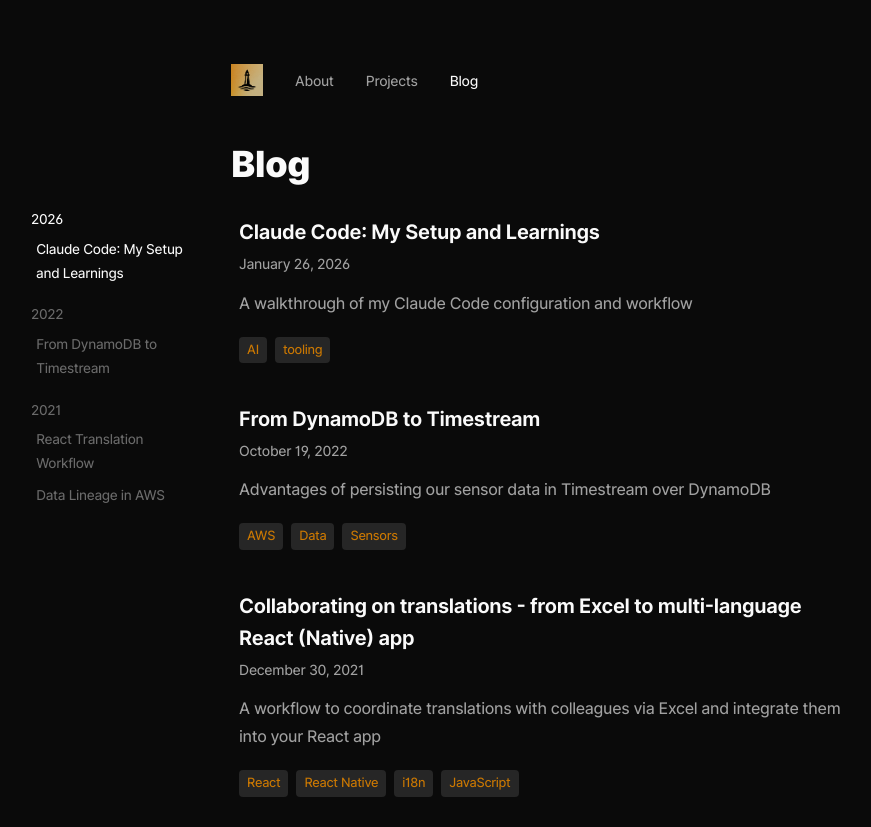
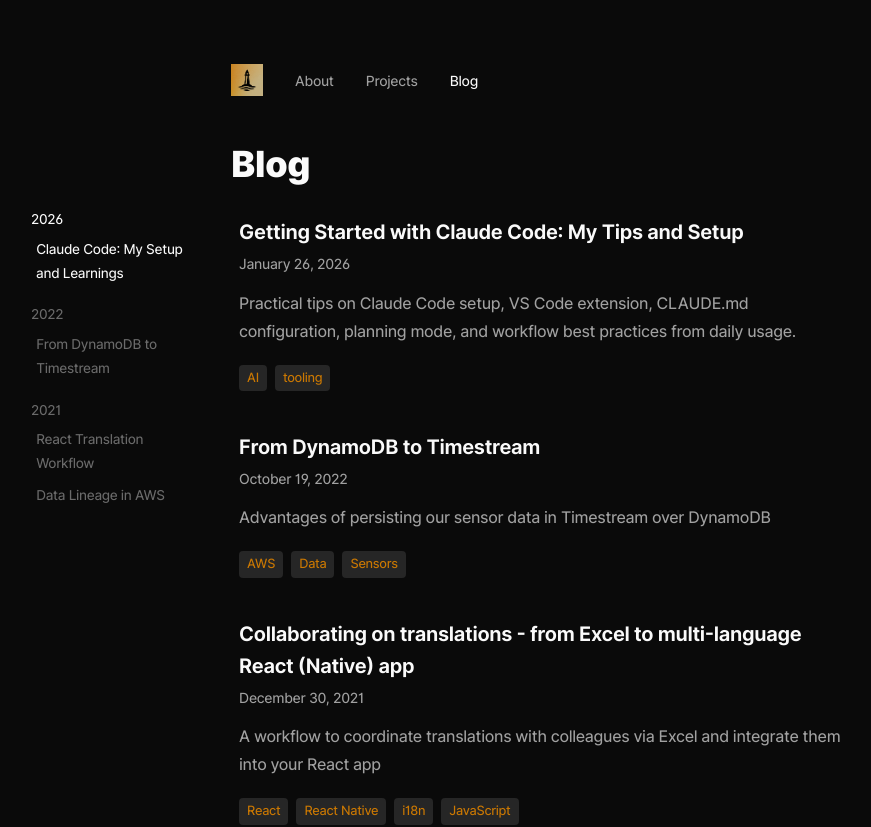
Before and after one commit to ASchwad/blog, a Next.js app: page /blog in a window 1280 px wide. Shown: the top 827 px of the page, without its empty margins (97-968 px from the left). Built offline with nearby package versions, Linux system fonts and the light colour scheme.

Commit message:
fix(blog): sync blog list title with article
Update title and description in BlogPostList to match the actual
claude-code-setup article content

```diff
--- a/components/BlogPostList.tsx
+++ b/components/BlogPostList.tsx
@@ -10,8 +10,9 @@
 
 export const posts: BlogPost[] = [
   {
-    title: "Claude Code: My Setup and Learnings",
-    description: "A walkthrough of my Claude Code configuration and workflow",
+    title: "Getting Started with Claude Code: My Tips and Setup",
+    description:
+      "Practical tips on Claude Code setup, VS Code extension, CLAUDE.md configuration, planning mode, and workflow best practices from daily usage.",
     date: "2026/1/26",
     tags: ["AI", "tooling"],
     href: "/blog/claude-code-setup",
```
